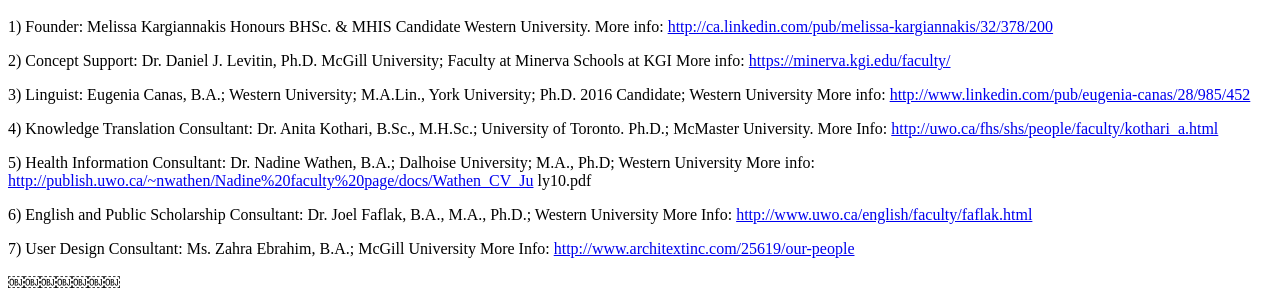
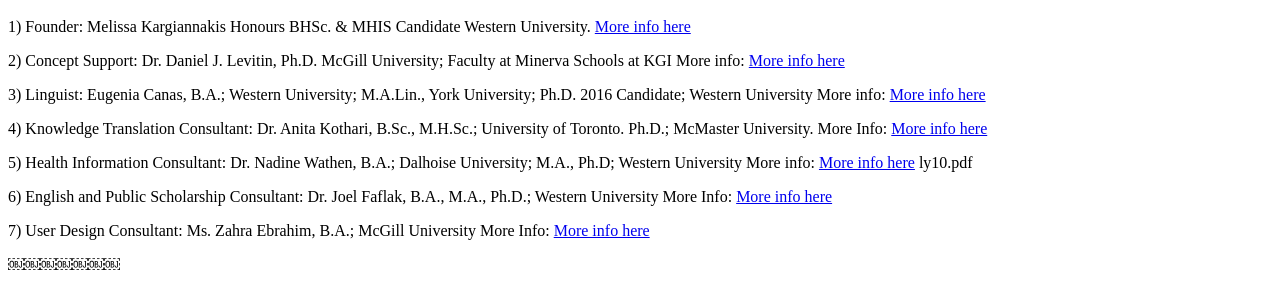
Before and after one commit to melkargi/melkargi.github.io, a website: page src/html/rI.html in a window 1280 px wide. Shown: the part 167-460 px from the top of the page. Drawn offline with Linux system fonts and the light colour scheme.

Commit message:
made bio hyperlinks on RI to demo

```diff
--- a/src/html/rI.html
+++ b/src/html/rI.html
@@ -119,19 +119,19 @@
 <h1 id="about">About</h1>
 <h1 id="team">Team</h1>
 <p>1) Founder: Melissa Kargiannakis Honours BHSc. &amp; MHIS Candidate Western University.
-More info: <a href="http://ca.linkedin.com/pub/melissa-kargiannakis/32/378/200">http://ca.linkedin.com/pub/melissa-kargiannakis/32/378/200</a></p>
+  <a href="http://ca.linkedin.com/pub/melissa-kargiannakis/32/378/200">More info here</a></p>
 <p>2) Concept Support: Dr. Daniel J. Levitin, Ph.D. McGill University; Faculty at Minerva Schools at KGI
-More info: <a href="https://minerva.kgi.edu/faculty/">https://minerva.kgi.edu/faculty/</a> </p>
+More info: <a href="https://minerva.kgi.edu/faculty/">More info here</a> </p>
 <p>3) Linguist: Eugenia Canas, B.A.; Western University; M.A.Lin., York University; Ph.D. 2016 Candidate; Western University
-More info: <a href="http://www.linkedin.com/pub/eugenia-canas/28/985/452">http://www.linkedin.com/pub/eugenia-canas/28/985/452</a> </p>
+More info: <a href="http://www.linkedin.com/pub/eugenia-canas/28/985/452">More info here</a> </p>
 <p>4) Knowledge Translation Consultant: Dr. Anita Kothari, B.Sc., M.H.Sc.; University of Toronto. Ph.D.; McMaster University.
-More Info: <a href="http://uwo.ca/fhs/shs/people/faculty/kothari_a.html">http://uwo.ca/fhs/shs/people/faculty/kothari_a.html</a></p>
+More Info: <a href="http://uwo.ca/fhs/shs/people/faculty/kothari_a.html">More info here</a></p>
 <p>5) Health Information Consultant: Dr. Nadine Wathen, B.A.; Dalhoise University; M.A., Ph.D; Western University
-More info: <a href="http://publish.uwo.ca/~nwathen/Nadine%20faculty%20page/docs/Wathen_CV_Ju">http://publish.uwo.ca/~nwathen/Nadine%20faculty%20page/docs/Wathen_CV_Ju</a> ly10.pdf</p>
+More info: <a href="http://publish.uwo.ca/~nwathen/Nadine%20faculty%20page/docs/Wathen_CV_Ju">More info here</a> ly10.pdf</p>
 <p>6) English and Public Scholarship Consultant: Dr. Joel Faflak, B.A., M.A., Ph.D.; Western University
-More Info: <a href="http://www.uwo.ca/english/faculty/faflak.html">http://www.uwo.ca/english/faculty/faflak.html</a></p>
+More Info: <a href="http://www.uwo.ca/english/faculty/faflak.html">More info here</a></p>
 <p>7) User Design Consultant: Ms. Zahra Ebrahim, B.A.; McGill University
-More Info: <a href="http://www.architextinc.com/25619/our-people">http://www.architextinc.com/25619/our-people</a></p>
+More Info: <a href="http://www.architextinc.com/25619/our-people">More info here</a></p>
 <p>￼￼￼￼￼￼￼</p>
 <h1 id="demo">Demo</h1>
 <a href="http://melkargi.github.io/Type%202%20diabetes%20-%20Medium%20Reading%20Level%20Styled%20Placeholder.html">Check it out here</a>
```
